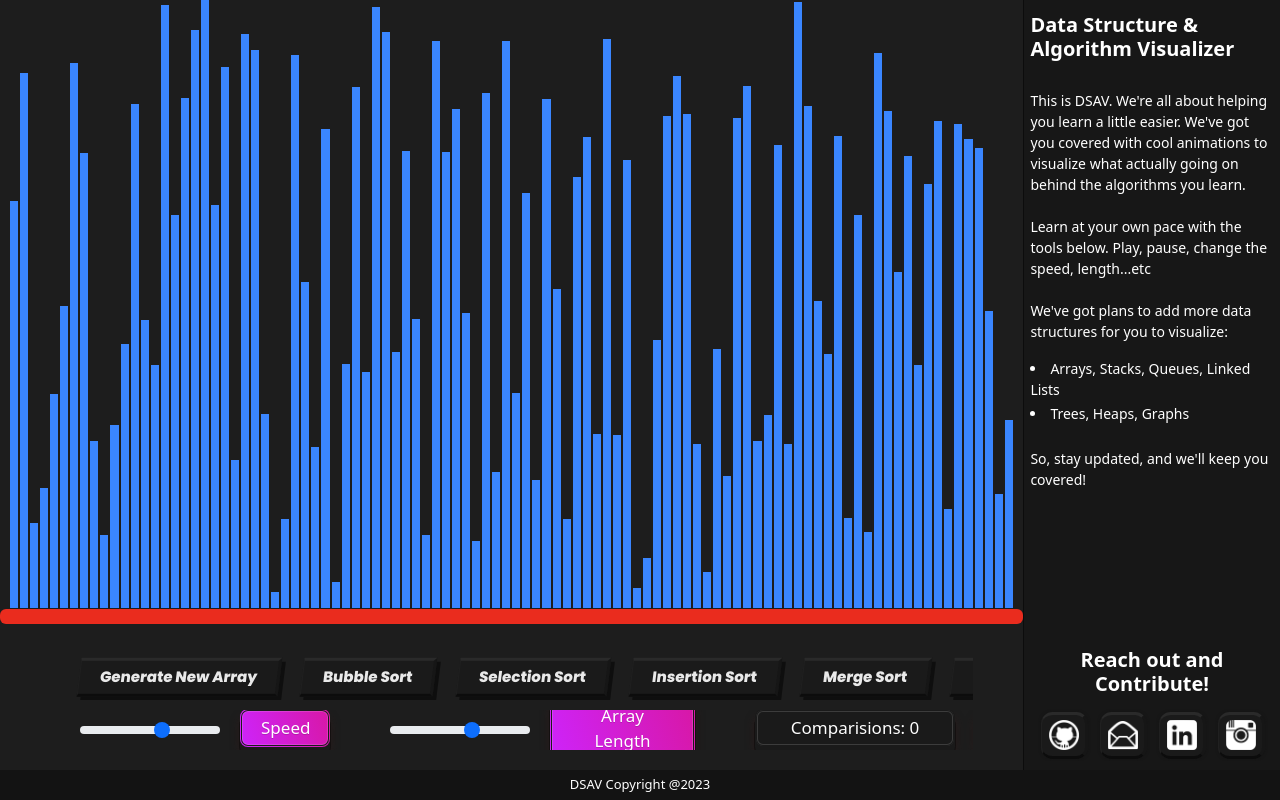
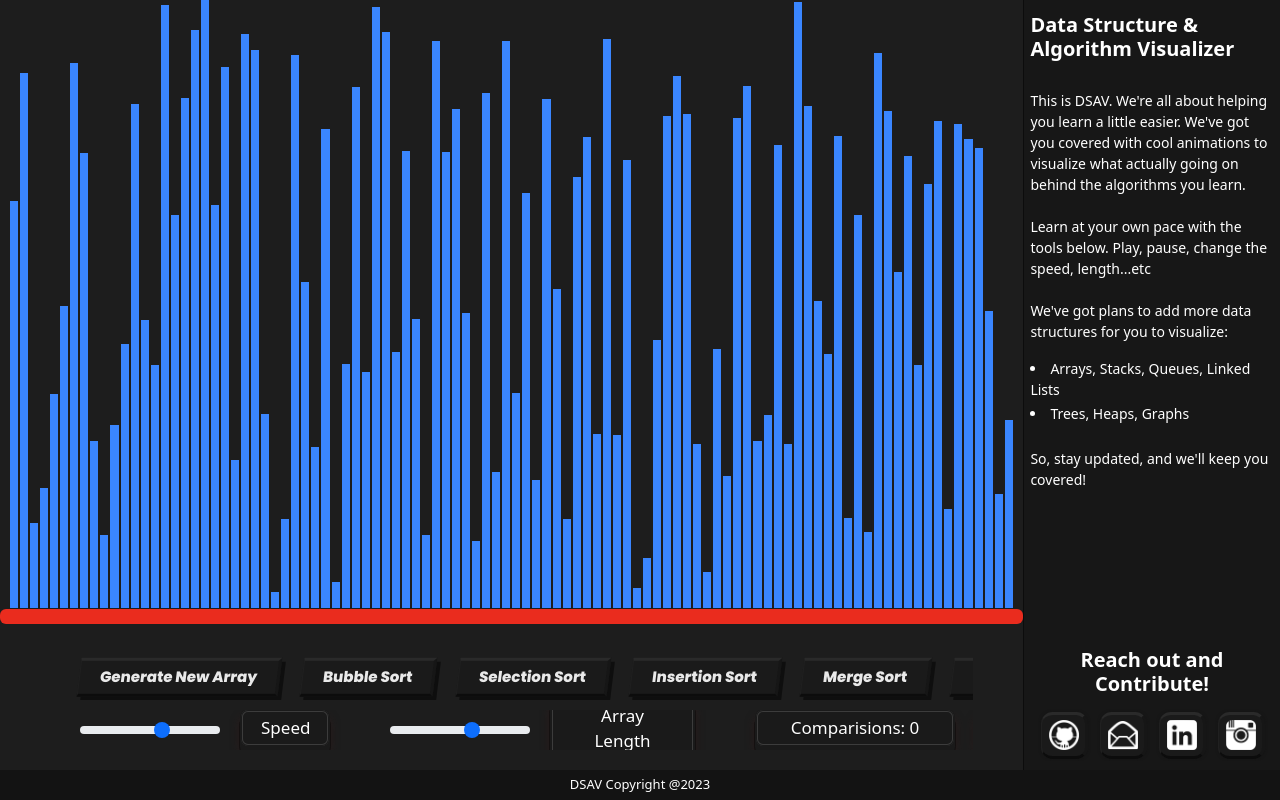
Before and after one commit to nguyenv119/DSAV, a React (Vite) app: page / in a window 1280 px wide. Built offline with nearby package versions, Linux system fonts and the light colour scheme.

Commit message:
buttons changes color  when hover

```diff
--- a/src/App.css
+++ b/src/App.css
@@ -112,15 +112,15 @@ button[class*="btn"] {border: 1;}
 
 .colorful {
   text-align: center;
-  border-radius: 8px;
-  border: 1px solid transparent;
+  /* border-radius: 8px;
+  border: 1px solid transparent; */
   font-size: 1em;
   font-weight: 500;
   background-color: #1a1a1a;
-  transition: border-color 0.25s;
-  color: white;
+  /* transition: border-color 0.25s;
+  color: white; */
   /** Animations */
-  background: linear-gradient(253deg, var(--gradcolor1), var(--gradcolor2), var(--gradcolor3));
+  /* background: linear-gradient(253deg, var(--gradcolor1), var(--gradcolor2), var(--gradcolor3)); */
   background-size: 600% 600%;
   animation: AnimationName 7s ease infinite;
   pointer-events: none;
@@ -326,7 +326,8 @@ code {
 
 .cta:hover {
     transition: 0.5s;
-    box-shadow: 6px 6px 0px 0px #FBC638;
+    background-color: rgb(255, 255, 255);
+    color: black;
 }
 
 .cta.img:hover {
```
